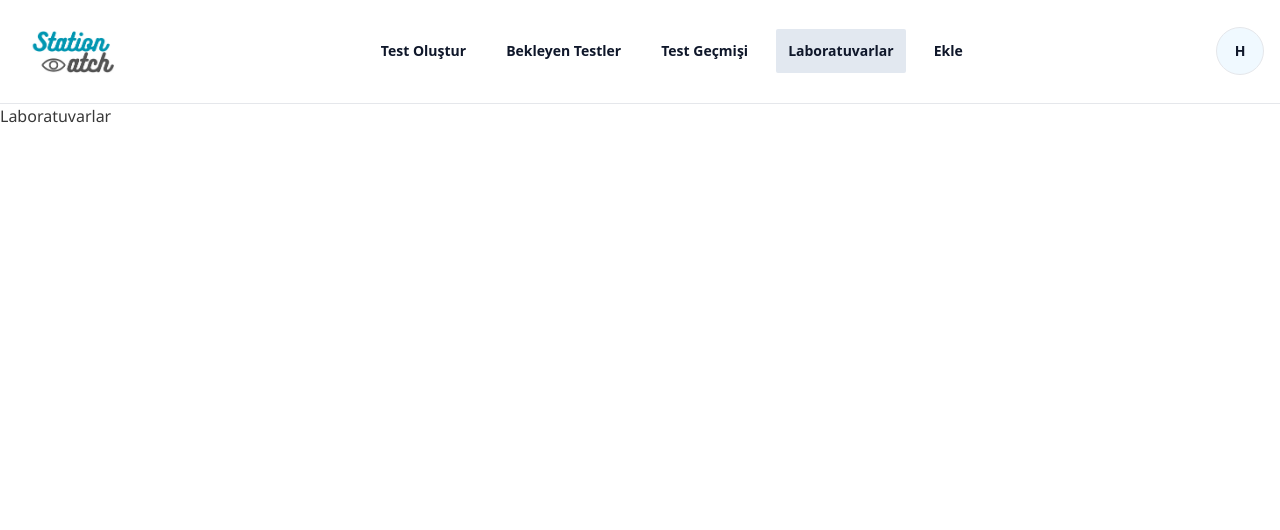
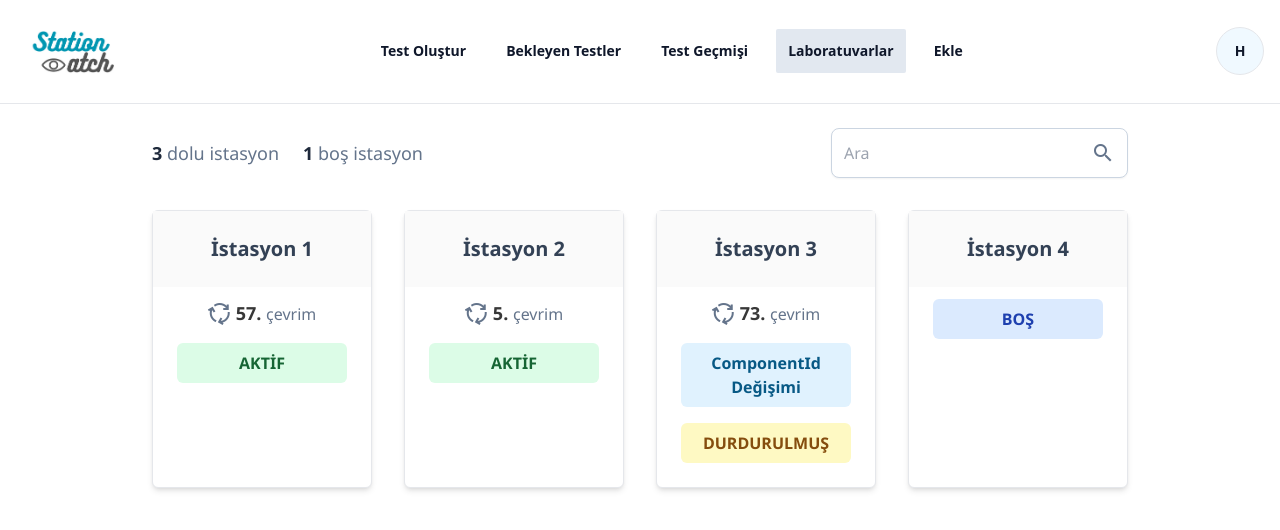
Before and after one commit to hasocobo/station-watch, a React (Vite) app in the folder client/: page /laboratuvarlar in a window 1280 px wide. Shown: the top 530 px of the page. Built offline with nearby package versions, Linux system fonts and the light colour scheme; sample sign-in values are in the browser's storage.

Commit message:
Create Labs page

```diff
--- a/client/src/components/Pages/Labs/Labs.jsx
+++ b/client/src/components/Pages/Labs/Labs.jsx
@@ -1,7 +1,80 @@
+import React from 'react'
+import StationCard from './StationCard'
+
+const stations = [
+  {
+    id: 1,
+    title: 'İstasyon 1',
+    cycles: '57',
+    status: 'AKTİF',
+    statusColor: 'bg-green-100',
+    textColor: 'text-green-800'
+  },
+  {
+    id: 2,
+    title: 'İstasyon 2',
+    cycles: '5',
+    status: 'AKTİF',
+    statusColor: 'bg-green-100',
+    textColor: 'text-green-800'
+  },
+  {
+    id: 3,
+    title: 'İstasyon 3',
+    cycles: '73',
+    status: 'DURDURULMUŞ',
+    statusColor: 'bg-yellow-100',
+    textColor: 'text-yellow-800',
+    componentId: 'ComponentId Değişimi'
+  },
+  {
+    id: 4,
+    title: 'İstasyon 4',
+    cycles: '',
+    status: 'BOŞ',
+    statusColor: 'bg-blue-100',
+    textColor: 'text-blue-800'
+  }
+]
+
 export default function Labs() {
   return (
-    <div>
-      <h1>Laboratuvarlar</h1>
+    <div className="mx-auto max-w-[80vw] bg-white p-6">
+      <div className="mb-6 flex items-center justify-between">
+        <div className="flex w-full items-center justify-between">
+          <div className="flex gap-6">
+            <div className="text-lg text-slate-500">
+              <span className="font-bold text-slate-800">3</span> dolu istasyon
+            </div>
+            <div className="text-lg text-slate-500">
+              <span className="font-bold text-slate-800">1</span> boş istasyon
+            </div>
+          </div>
+          <div className="flex items-center rounded-lg border border-slate-300 hover:border-sky-300 bg-white p-1 shadow-sm">
+            <input
+              type="text"
+              placeholder="Ara"
+              className="pl-2 text-base outline-none"
+            />
+            <button className="ml-2 rounded-full px-2 py-2 text-slate-500 material-icons">
+              search
+            </button>
+          </div>
+        </div>
+      </div>
+      <div className="grid mt-8 grid-cols-1 gap-8 md:grid-cols-2 lg:grid-cols-4">
+        {stations.map((station) => (
+          <StationCard
+            key={station.id}
+            title={station.title}
+            cycles={station.cycles}
+            status={station.status}
+            statusColor={station.statusColor}
+            componentId={station.componentId}
+            textColor={station.textColor}
+          />
+        ))}
+      </div>
     </div>
   )
 }
--- /dev/null
+++ b/client/src/components/Pages/Labs/StationCard.jsx
@@ -0,0 +1,39 @@
+export default function StationCard({
+  title,
+  cycles,
+  status,
+  statusColor,
+  componentId,
+  textColor
+}) {
+  return (
+    <div className="rounded-md border bg-white shadow-md transition-shadow duration-200 hover:shadow-xl">
+      <div className=" bg-zinc-50 p-6 text-center text-xl font-semibold text-slate-700">
+        {title}
+      </div>
+      <div className="px-6 pb-6 pt-3">
+        {cycles && (
+          <div className="mb-4 flex items-center justify-center gap-1 text-center text-lg font-semibold text-slate-600">
+            <i className="material-symbols-outlined text-slate-500">cycle</i>
+            <div>
+              {cycles}.{' '}
+              <span className="text-base font-normal text-slate-500">
+                çevrim
+              </span>{' '}
+            </div>
+          </div>
+        )}
+        {componentId && (
+          <div className="mb-4 rounded-md bg-sky-100 p-2 text-center font-semibold text-sky-800">
+            {componentId}
+          </div>
+        )}
+        <div
+          className={`mt-auto rounded-md py-2 text-center font-semibold ${statusColor} ${textColor}`}
+        >
+          {status}
+        </div>{' '}
+      </div>
+    </div>
+  )
+}
```
